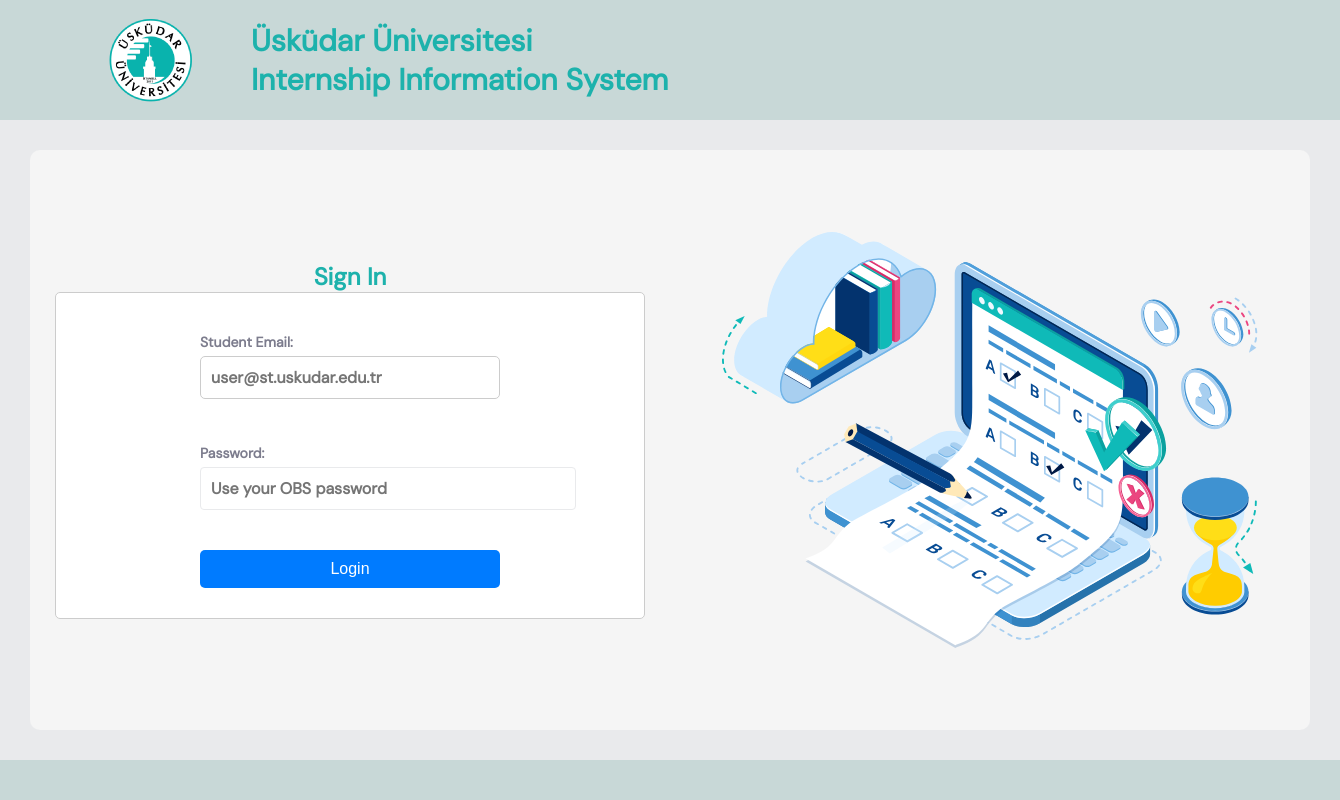
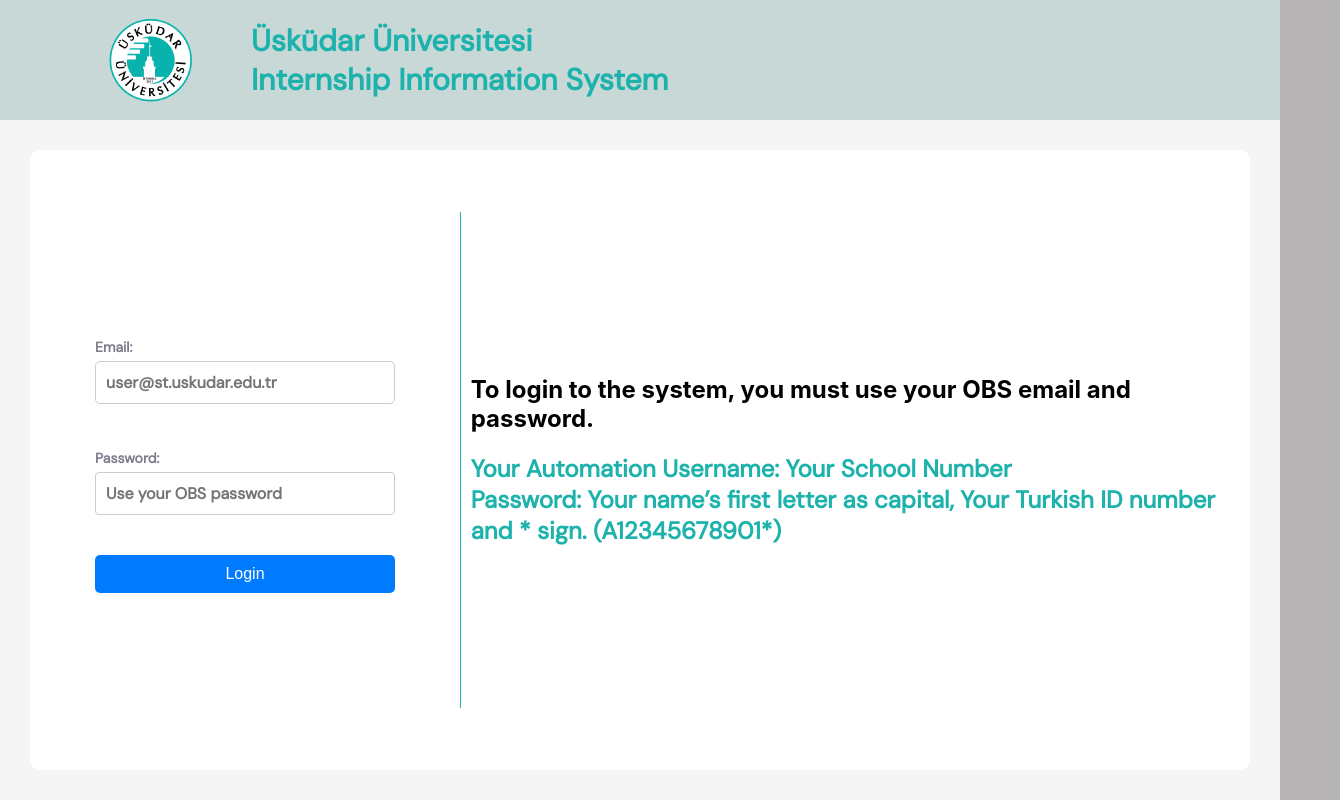
Before and after one commit to khaldoon9kh/internship_Website, a React (Create React App) app: page /login/admin in a window 1280 px wide. Shown: the whole page, 1340 px wide, since content can reach past the window. Built offline with nearby package versions, Linux system fonts and the light colour scheme.

Commit message:
fix login

```diff
--- a/src/App.css
+++ b/src/App.css
@@ -1,7 +1,6 @@
 .App {
   text-align: center;
   margin-top: 50;
-  font-family: 'DM Sans';
 }
 .wrapper_notLogged{
   display: flex;
--- a/src/component/headerLogin/index.css
+++ b/src/component/headerLogin/index.css
@@ -2,6 +2,7 @@
   display: flex;
   align-items: center;
   height: 15vh;
+  flex-grow: 1;
   background-color: #C8D8D7;
 }
 .headerLogin h2, h3 {
--- a/src/container/login/index.css
+++ b/src/container/login/index.css
@@ -1,8 +1,9 @@
 .mainConainer{
   display: flex;
   justify-content: center;
-  background-color: #E9EAEC;
-  height: 80vh;
+  background-color: whitesmoke;
+  height: 85vh;
+  min-width: 100vw;
   padding: 30px;
 }
 .headerNav{
@@ -16,34 +17,41 @@
   align-items: center;
   flex-direction: column;
 }
-.formBody h3{
+.loginFormBody h3{
   font-size: x-large;
 }
-.formBody h4{
+.loginFormBody h4{
   color: red;
 }
-.formBody{
+.loginFormBody{
   display: flex;
   justify-content: center;
   align-items: center;
-  width: 100vw;
-  /* border: 2px solid gray ; */
+  width: 100%;
   border-radius: 10px;
-  background-color: whitesmoke;
+  background-color: white;
 }
-.formside{
+.formRightSide{
   margin: 0 25px;
-  flex-grow: 10;
+  flex-grow: 2;
 }
-.picSide{
+.formLeftSide{
   display: flex;
-  flex-grow: 5;
+  flex-direction: column;
+  padding: 10px;
+  flex-grow: 8;
   justify-content: center;
 }
-form {
+.LogInSeparator{
+  height: 80%;
+  width: 1px;
+  background-color: #1DB2AC;
+}
+.loginformCont{
     display: flex;
     flex-direction: column;
     align-items: center;
+    border: 0px;
   }
   .input-group {
     display: flex;
@@ -58,12 +66,12 @@
     font-size: 16px;
   }
 
-  input {
+  .input-group input {
     padding: 10px;
     border-radius: 4px;
     border: 1px solid #ccc;
     font-size: 16px;
-
+    max-width: 100%;
   }
 
   button[type="submit"] {
--- a/src/container/login/index.jsx
+++ b/src/container/login/index.jsx
@@ -47,12 +47,9 @@
 
   return (
     <div className='mainConainer'>
-      <div className='formBody'>
-        <div className='formside'>
-          <div className='formHeader'>
-            <h3>
-              Sign In
-            </h3>
+      <div className='loginFormBody'>
+        <div className='formRightSide'>
+          <form className='loginformCont' onSubmit={handleSubmit}>
             {errorMessage && (
               <div className="errorPopup">
                 <h4>
@@ -60,11 +57,9 @@
                 </h4>
               </div>
             )}
-          </div>
-          <form onSubmit={handleSubmit}>
             <div className="input-group">
               <label for="username">
-                Student Email:
+                Email:
               </label>
                 <input
                   id='username'
@@ -90,8 +85,17 @@
             </div>
           </form>
         </div>
-        <div className='picSide'>
-          <LoginImg/>
+        <div className='LogInSeparator'>
+        </div>
+        <div className='formLeftSide'>
+          <h1>
+            To login to the system, you must use your OBS  email and password.
+          </h1>
+          <br></br>
+          <h3>
+            Your Automation Username: Your School Number <br/>
+            Password: Your name’s first letter as capital, Your Turkish ID number and * sign. (A12345678901*)
+          </h3>
         </div>
       </div>
     </div>
```
Lines whose indentation alone changed are shown as unchanged.
